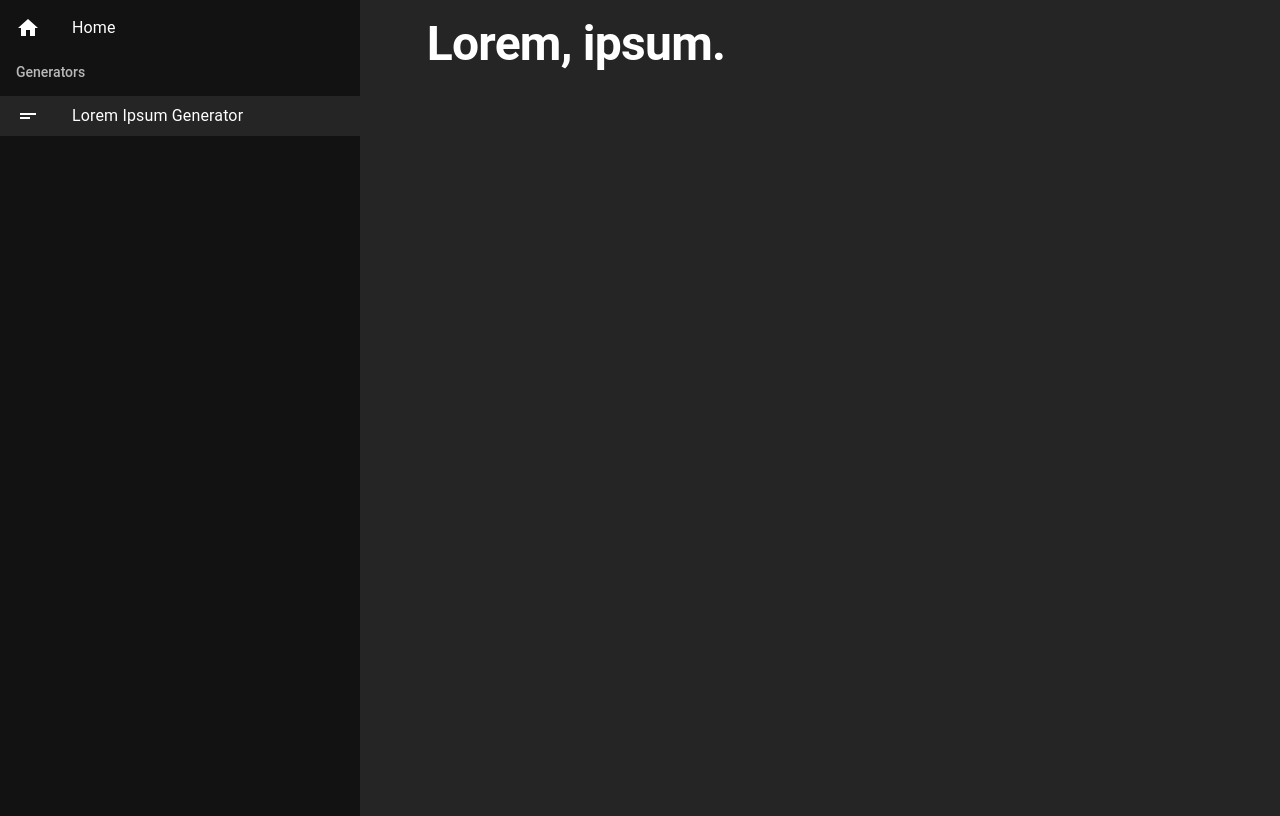
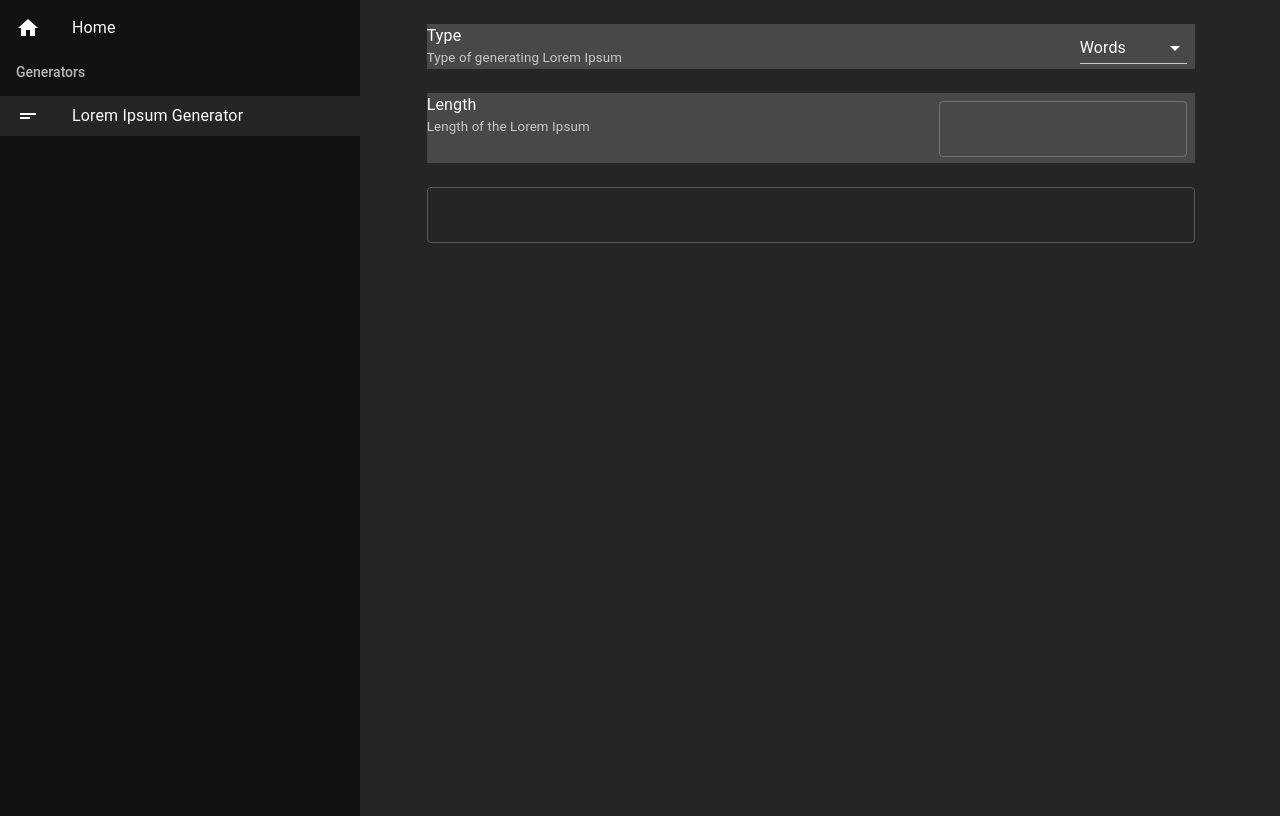
Before and after one commit to LapsTimeOFF/DevToys_Electron, a React (Vite) app: page /generator/lorem in a window 1280 px wide. Built offline with nearby package versions, Linux system fonts and the light colour scheme.

Commit message:
Push code

```diff
--- a/index.html
+++ b/index.html
@@ -4,8 +4,9 @@
     <meta charset="UTF-8" />
     <link rel="icon" type="image/x-icon" href="/favicon.ico" />
     <meta name="viewport" content="width=device-width, initial-scale=1.0" />
-    <meta http-equiv="Content-Security-Policy" content="script-src 'self' 'unsafe-inline';" />
+    <meta http-equiv="Content-Security-Policy" content="script-src * 'unsafe-inline';" />
     <title>DevToys Electron</title>
+    <!-- <script src="http://localhost:8097"></script> -->
   </head>
   <body>
     <div id="root"></div>
--- a/package.json
+++ b/package.json
@@ -72,6 +72,7 @@
     "brace-expansion": "^2.0.1",
     "depd": "^2.0.0",
     "express": "^4.18.2",
+    "lorem-ipsum": "^2.0.8",
     "react-router-dom": "^6.8.0",
     "serve": "^14.2.0"
   }
--- a/src/Pages/Home.tsx
+++ b/src/Pages/Home.tsx
@@ -9,7 +9,7 @@ const Home = () => {
         <SideBar />
       </Grid>
       <Grid item xs={6} md={8}>
-        <Box sx={{color: 'text.primary', m: "0 auto"}}>
+        <Box sx={{color: 'text.primary', m: "0 auto", textAlign: "center"}}>
           <Typography variant='h1' sx={{mt:2}}>Welcome to DevToys Electron!</Typography>
           <Typography>This app is a fork from <Link href="https://github.com/veler/DevToys">veler/DevToys</Link> that is only available for Windows or MacOS (<Link href="https://github.com/ObuchiYuki/DevToysMac">with this fork</Link>).</Typography>
           <Typography>So I've decided to rebuild it using Vite, TypeScript, React and Electron, so it's compatible with all of the OS!</Typography>
--- a/src/Pages/generators/LoremIpsum.tsx
+++ b/src/Pages/generators/LoremIpsum.tsx
@@ -1,8 +1,22 @@
+import InputBar from "@/components/InputBar";
+import SelectorBar from "@/components/SelectorBar";
 import SideBar from "@/components/SideBar";
-import { Typography, Box, Link, Grid } from "@mui/material";
+import {
+  Typography,
+  Box,
+  Link,
+  Grid,
+  TextField,
+  NativeSelect,
+} from "@mui/material";
 import React from "react";
+import { useState } from "react";
 
 const LoremIpsum = () => {
+  // const [type, setType] = useState<'Words' | 'Sentences' | 'Paragraphs' | ''>('');
+
+  const generateLorem = () => {};
+
   return (
     <Grid container>
       <Grid item xs={6} md={4}>
@@ -10,9 +24,14 @@ const LoremIpsum = () => {
       </Grid>
       <Grid item xs={6} md={8}>
         <Box sx={{ color: "text.primary", m: "0 auto" }}>
-          <Typography variant="h1" sx={{ mt: 2 }}>
-            Lorem, ipsum.
-          </Typography>
+          <SelectorBar title={"Type"} subtitle={"Type of generating Lorem Ipsum"} options={['Words', 'Sentences', 'Paragraphs']} />
+          <InputBar title={"Length"} subtitle={"Length of the Lorem Ipsum"}/>
+          <TextField
+            id="component-simple"
+            defaultValue=""
+            variant="outlined"
+            sx={{ width: "90%", mt: 3 }}
+          />
         </Box>
       </Grid>
     </Grid>
--- /dev/null
+++ b/src/components/InputBar.tsx
@@ -0,0 +1,31 @@
+import { Box, Typography, NativeSelect, TextField } from "@mui/material";
+import React from "react";
+
+const InputBar = ({ title, subtitle }: { title: string; subtitle: string }) => {
+  return (
+    <Box
+      display="flex"
+      bgcolor="action.selected"
+      height={70}
+      width="90%"
+      mt={3}
+    >
+      <Box mr={2} flexGrow={1}>
+        <Typography>{title}</Typography>
+        <Typography color="text.secondary" fontSize={"10pt"}>
+          {subtitle}
+        </Typography>
+      </Box>
+      <Box mt={1} mr={1}>
+        <TextField
+          id="component-simple"
+          defaultValue=""
+          variant="outlined"
+          sx={{fontSize: "14pt"}}
+        />
+      </Box>
+    </Box>
+  );
+};
+
+export default InputBar;
--- /dev/null
+++ b/src/components/SelectorBar.tsx
@@ -0,0 +1,31 @@
+import { Box, Typography, NativeSelect } from "@mui/material";
+import React from "react";
+
+const SelectorBar = ({title, subtitle, options}: {title: string, subtitle: string, options: Array<string>}) => {
+  return (
+    <Box
+      display="flex"
+      bgcolor="action.selected"
+      height={45}
+      width="90%"
+      mt={3}
+    >
+      <Box mr={2} flexGrow={1}>
+        <Typography>{title}</Typography>
+        <Typography color="text.secondary" fontSize={"10pt"}>
+          {subtitle}
+        </Typography>
+      </Box>
+      <Box mt={1} mr={1}>
+        <NativeSelect>
+          {/* <option value="Option 1">Option 1</option> */}
+          {options.map((val) => {
+            return <option value={val} key={val}>{val}</option>;
+          })}
+        </NativeSelect>
+      </Box>
+    </Box>
+  );
+};
+
+export default SelectorBar;
```
Also changed, not shown: 1 other file (tests, documents, lock files or other folders).
